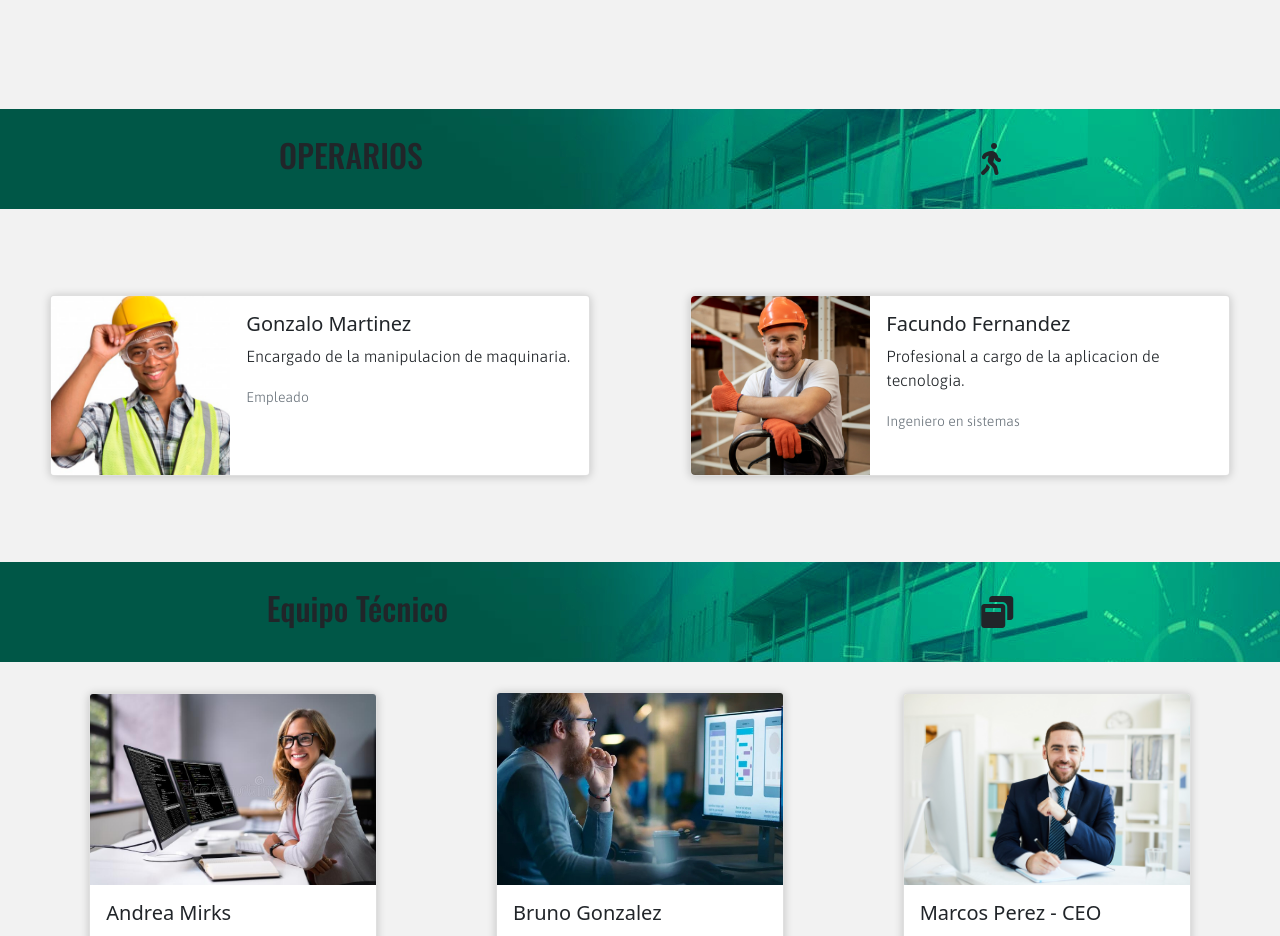
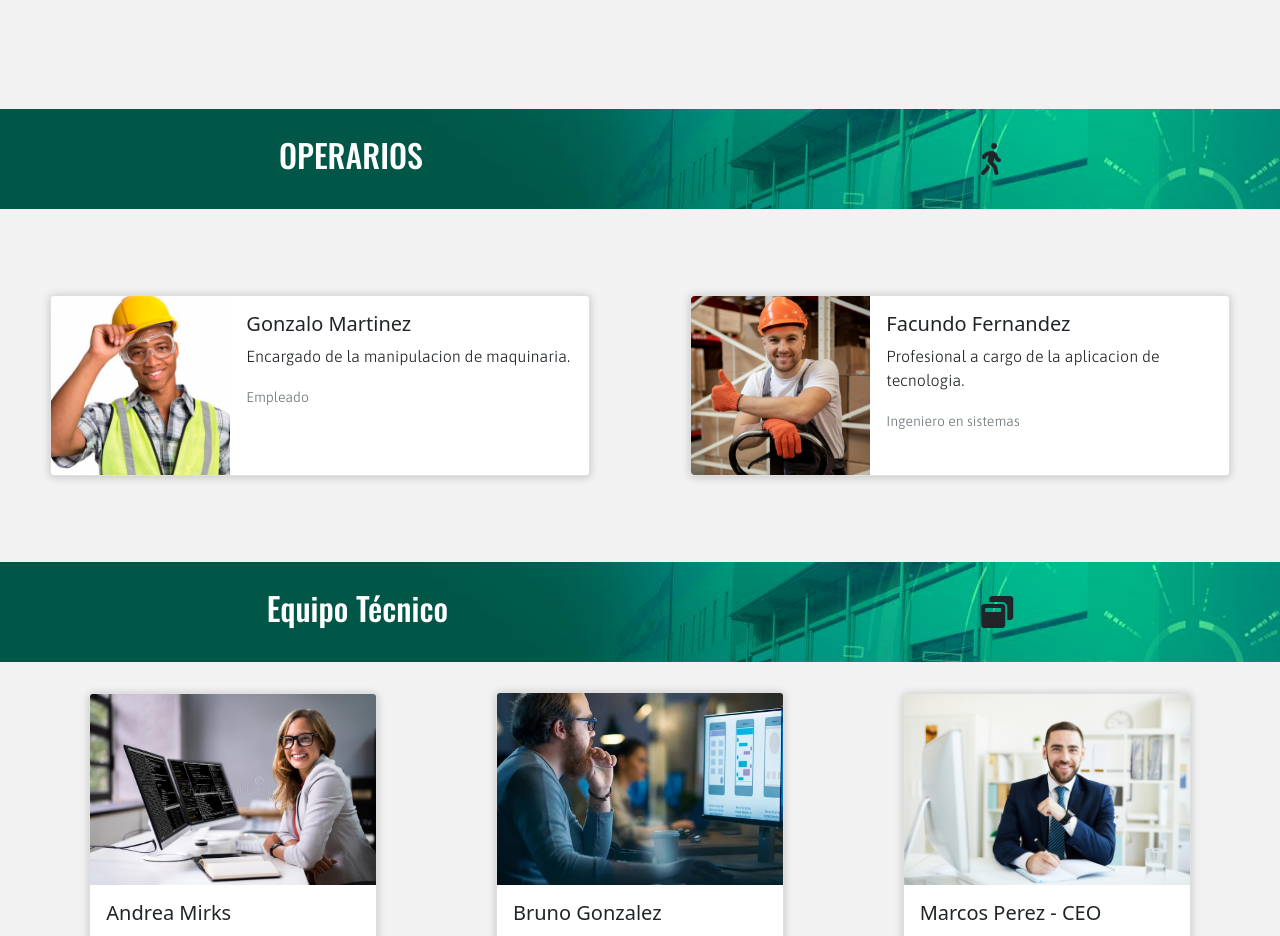
Before and after one commit to frairia/AgroFR, a website: page pages/Equipo.html in a window 1280 px wide. Shown: the part 920-1856 px from the top of the page. Drawn offline with nearby package versions, Linux system fonts and the light colour scheme; files that its build step writes are made by us from their sources.

Commit message:
Texto Final

```diff
--- a/scss/components/_main_equipo.scss
+++ b/scss/components/_main_equipo.scss
@@ -56,7 +56,9 @@ section{
         .fas{
             font-size: 2em;
         }
-
+        h2{
+            color: white;
+        }
     }
     .fumigadora{
         grid-area: fumigadora;
@@ -85,6 +87,9 @@ section{
         }
         .fas{
             font-size: 2em;
+        }
+        h2{
+            color: white;
         }
     }
     .targeta-cosechadora{
```
Also changed, not shown: css/estilos.css, img/Trayectoria3.png (added).
